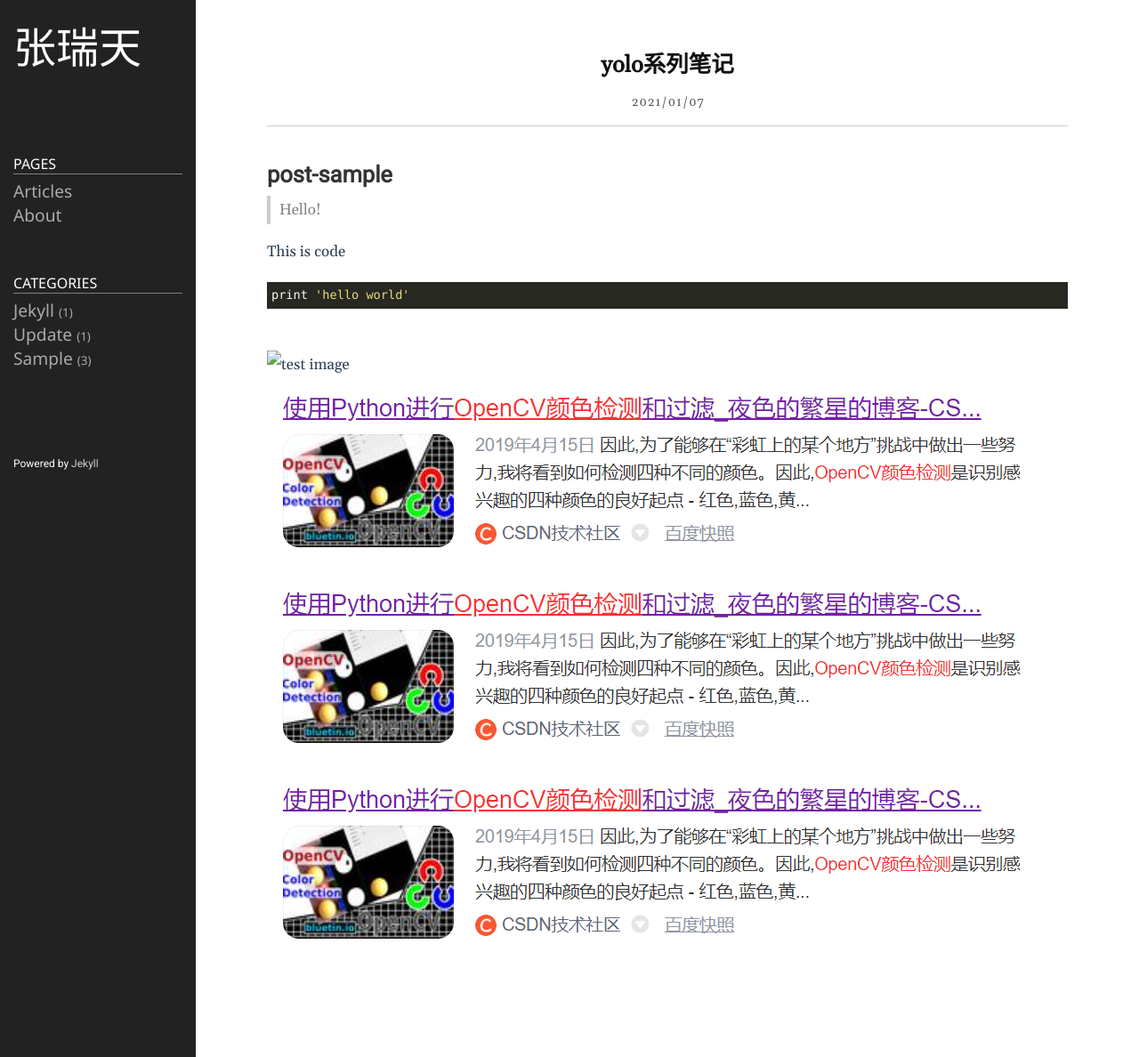
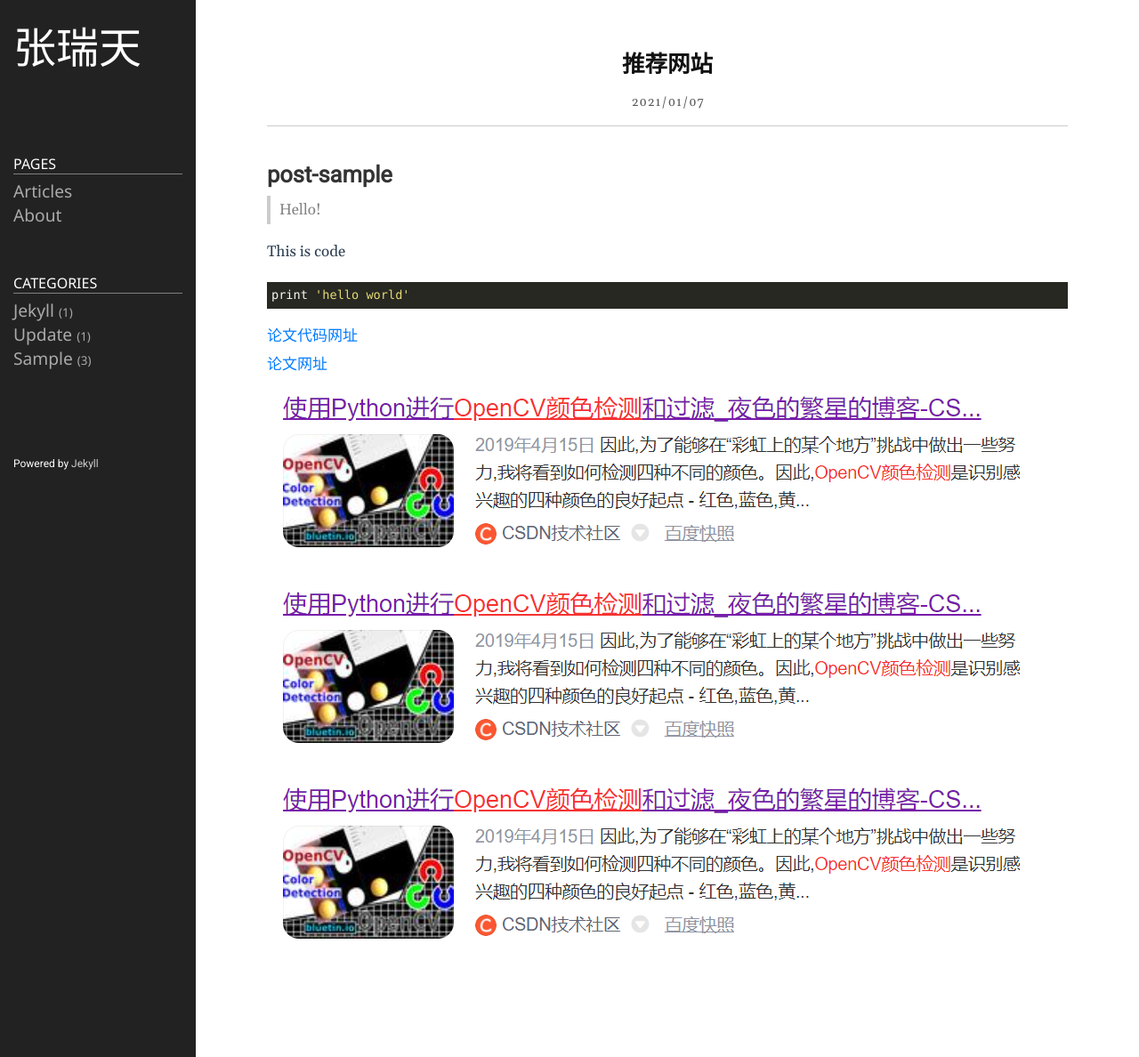
Before and after one commit to RoutineZ/routinez.github.io, a Jekyll site: the page built from _posts/2021-01-07-post3.markdown, in a window 1280 px wide. Shown: the whole page at 89% size. Built offline with Jekyll 4.4.1, drawn with Linux system fonts in a browser that asks for light colours.

Commit message:
修改文件: _posts/2021-01-07-post3.markdown

````diff
--- a/_posts/2021-01-07-post3.markdown
+++ b/_posts/2021-01-07-post3.markdown
@@ -1,6 +1,6 @@
 ---
 layout: post
-title: yolo系列笔记
+title: 推荐网站
 date: 2021-01-07 12:19:23 +0900
 category: sample
 ---
@@ -11,10 +11,10 @@ This is code
 ```ruby
 print 'hello world'
 ```
-![](images/1609996595574.png)
+[论文代码网址](paperswithcode.com/)
 
 
-![test image](./images/1609999846584.png)
+[论文网址](https://arxiv.org/)
 
 
 
````
